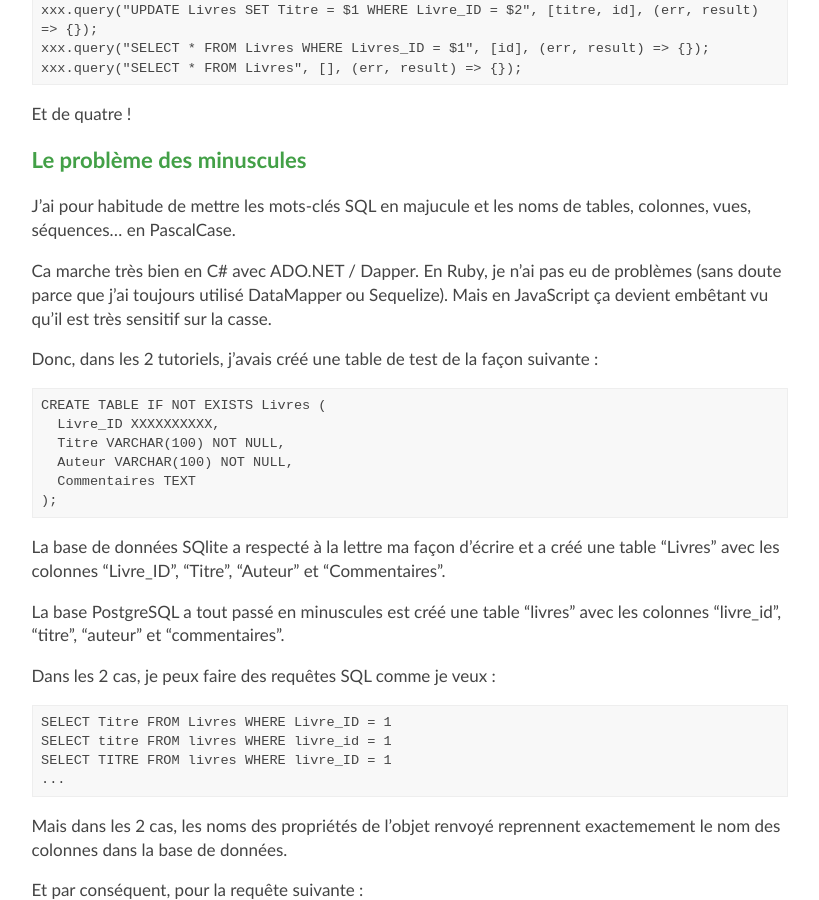
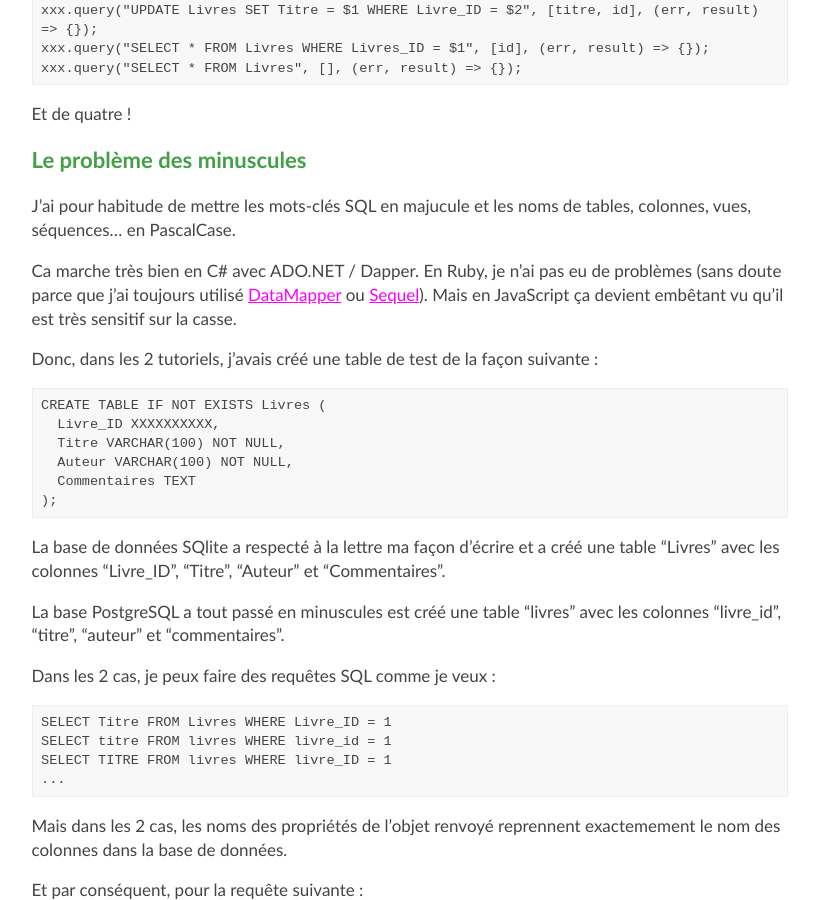
Before and after one commit to michelc/blog2, a Jekyll site: the page built from _posts/2019-10-07-comparaison-sqlite-postgresql-express.md, in a window 1280 px wide and 900 px high, scrolled down 3049 px. Shown: the whole window, without its empty margins (11-830 px from the left). Built offline with Jekyll 4.4.1, drawn with Linux system fonts in a browser that asks for light colours.

Commit message:
Ajout liens vers DataMapper et Sequel.

```diff
--- a/_posts/2019-10-07-comparaison-sqlite-postgresql-express.md
+++ b/_posts/2019-10-07-comparaison-sqlite-postgresql-express.md
@@ -178,7 +178,8 @@ J'ai pour habitude de mettre les mots-clés SQL en majucule et les noms de
 tables, colonnes, vues, séquences... en PascalCase.
 
 Ca marche très bien en C# avec ADO.NET / Dapper. En Ruby, je n'ai pas eu de
-problèmes (sans doute parce que j'ai toujours utilisé DataMapper ou Sequelize).
+problèmes (sans doute parce que j'ai toujours utilisé
+[DataMapper](https://datamapper.org/) ou [Sequel](https://sequel.jeremyevans.net/)).
 Mais en JavaScript ça devient embêtant vu qu'il est très sensitif sur la casse.
 
 Donc, dans les 2 tutoriels, j'avais créé une table de test de la façon suivante :
```
